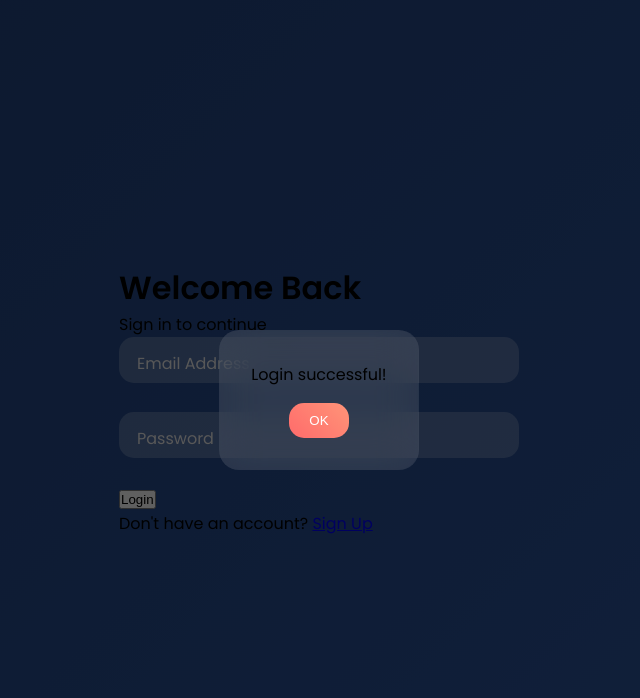
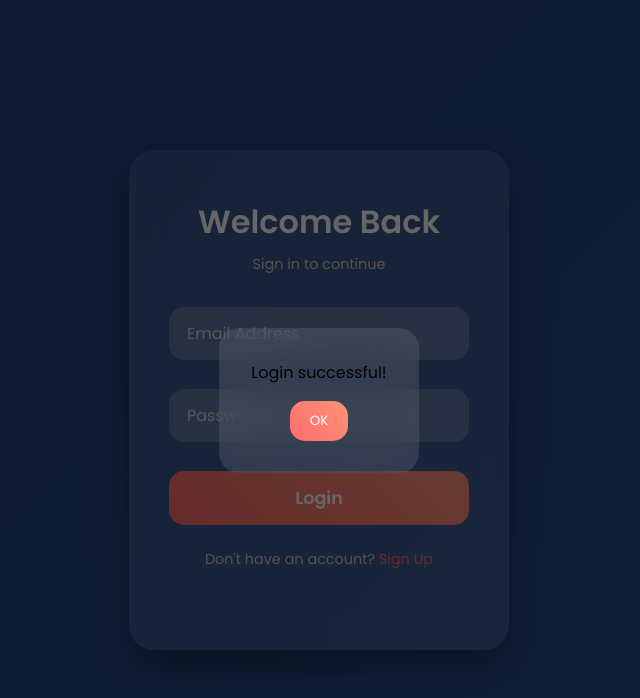
Before and after one commit to latifaDevelopper/login, a plain HTML site: page index.html in a window 1280 px wide. Both pictures are taken after typing "name@example.com", "Sample123" into the empty fields and a click on the button "Login". Shown: the whole page, without its empty margins (321-961 px from the left). Drawn offline with Linux system fonts and the light colour scheme.

Commit message:
Update style.css
Update style.css

```diff
--- a/style.css
+++ b/style.css
@@ -1,48 +1,39 @@
 @import url('https://fonts.googleapis.com/css2?family=Poppins:wght@400;600&display=swap');
 
-* {
-  margin: 0;
-  padding: 0;
-  box-sizing: border-box;
+* { margin:0; padding:0; box-sizing:border-box; font-family:'Poppins',sans-serif; }
+
+body, html { height: 100%; width: 100%; overflow: hidden; }
+
+.background {
+  position: fixed;
+  width: 100%;
+  height: 100%;
+  background: linear-gradient(135deg,#1e3c72,#2a5298);
+  z-index: -1;
 }
 
-body {
-  font-family: 'Poppins', sans-serif;
-  height: 100vh;
+.container {
+  height: 100%;
   display: flex;
   justify-content: center;
   align-items: center;
-  background: linear-gradient(135deg, #1e3c72, #2a5298);
-  overflow: hidden;
 }
 
-.container {
-  width: 400px;
-}
-
-.signup-card {
-  background: rgba(255, 255, 255, 0.1);
+.login-card {
+  width: 380px;
+  padding: 3rem 2.5rem;
+  background: rgba(255,255,255,0.1);
   backdrop-filter: blur(20px);
   border-radius: 25px;
-  padding: 3rem;
   box-shadow: 0 20px 40px rgba(0,0,0,0.4);
+  text-align: center;
   color: #fff;
-  text-align: center;
   animation: fadeIn 1s ease forwards;
 }
 
-.signup-card h1 {
-  font-size: 2rem;
-  margin-bottom: 0.5rem;
-}
+.login-card h1 { font-size: 2rem; margin-bottom: 0.5rem; }
+.login-card p { font-size: 0.9rem; margin-bottom: 2rem; color: #d0d0d0; }
 
-.signup-card p {
-  font-size: 0.9rem;
-  margin-bottom: 2rem;
-  color: #d0d0d0;
-}
-
-/* Input Groups */
 .input-group {
   position: relative;
   margin-bottom: 1.8rem;
@@ -60,10 +51,7 @@ body {
   transition: all 0.3s ease;
 }
 
-.input-group input:focus {
-  background: rgba(255,255,255,0.3);
-  box-shadow: 0 0 10px #ff6b6b;
-}
+.input-group input:focus { background: rgba(255,255,255,0.3); box-shadow: 0 0 10px #ff6b6b; }
 
 .input-group label {
   position: absolute;
@@ -85,20 +73,14 @@ body {
   padding: 0 6px;
 }
 
-.error-message {
-  font-size: 0.75rem;
-  color: #ff4d4d;
-  margin-top: 4px;
-  display: block;
-}
+.error-message { font-size: 0.75rem; color: #ff4d4d; margin-top: 4px; display: block; }
 
-/* Button */
-.btn-signup {
+.btn-login {
   width: 100%;
   padding: 14px;
   border-radius: 15px;
   border: none;
-  background: linear-gradient(45deg, #ff6b6b, #ff9478);
+  background: linear-gradient(45deg,#ff6b6b,#ff9478);
   color: #fff;
   font-size: 1.1rem;
   cursor: pointer;
@@ -106,51 +88,32 @@ body {
   transition: all 0.3s ease;
 }
 
-.btn-signup:hover {
-  transform: translateY(-3px);
-  box-shadow: 0 8px 20px rgba(255,111,111,0.4);
-}
+.btn-login:hover { transform: translateY(-3px); box-shadow: 0 8px 20px rgba(255,111,111,0.4); }
 
-/* Alert Box */
+.signup-text { margin-top: 1.5rem; font-size: 0.85rem; color: #ddd; }
+.signup-text a { color: #ff6b6b; text-decoration: none; }
+.signup-text a:hover { text-decoration: underline; }
+
 .alert-container {
-  position: fixed;
-  top:0; left:0; right:0; bottom:0;
-  display: none;
-  justify-content: center;
-  align-items: center;
-  background: rgba(0,0,0,0.6);
-  z-index: 10;
+  position: fixed; top:0; left:0; right:0; bottom:0;
+  display: none; justify-content: center; align-items: center;
+  background: rgba(0,0,0,0.6); z-index: 10;
 }
 
 .alert-box {
   background: rgba(255,255,255,0.1);
   backdrop-filter: blur(20px);
-  padding: 2rem;
-  border-radius: 20px;
+  padding: 2rem; border-radius: 20px;
   text-align: center;
   animation: slideIn 0.5s ease forwards;
 }
 
-.alert-box p {
-  margin-bottom: 1rem;
+.alert-box p { margin-bottom: 1rem; }
+.alert-box button {
+  padding: 10px 20px; border-radius: 15px; border:none;
+  background: linear-gradient(45deg,#ff6b6b,#ff9478);
+  color:#fff; cursor:pointer;
 }
 
-.alert-box button {
-  padding: 10px 20px;
-  border-radius: 15px;
-  border: none;
-  background: linear-gradient(45deg,#ff6b6b,#ff9478);
-  color: #fff;
-  cursor: pointer;
-}
-
-/* Animations */
-@keyframes fadeIn {
-  from {opacity: 0; transform: translateY(-20px);}
-  to {opacity: 1; transform: translateY(0);}
-}
-
-@keyframes slideIn {
-  from {opacity: 0; transform: translateY(-20px);}
-  to {opacity: 1; transform: translateY(0);}
-}
+@keyframes fadeIn { from{opacity:0; transform:translateY(-20px);} to{opacity:1; transform:translateY(0);} }
+@keyframes slideIn { from{opacity:0; transform:translateY(-20px);} to{opacity:1; transform:translateY(0);} }
```
